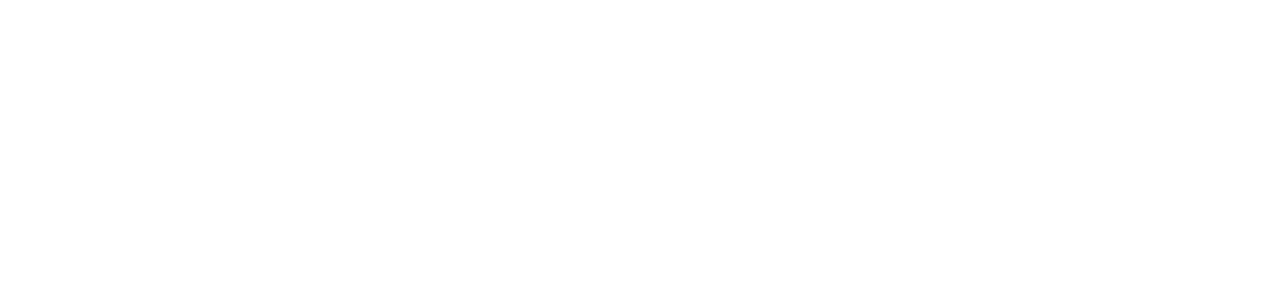
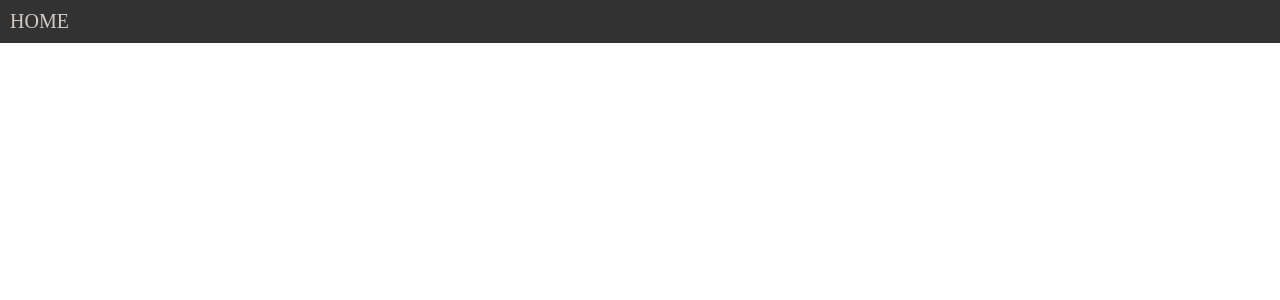
Before and after one commit to Mdidu/musical-streaming-app, a React (Create React App) app: page / in a window 1280 px wide. Shown: the top 300 px of the page. Built offline with nearby package versions, Linux system fonts and the light colour scheme.

Commit message:
update config && develop navbar

```diff
--- a/src/App.js
+++ b/src/App.js
@@ -1,10 +1,18 @@
+import { Route, Routes } from "react-router-dom";
 import "./App.css";
+import NavbarComponent from "./views/components/navbar/navbar";
 import HomePage from "./views/home-page/home";
 
 function App() {
   return (
     <div>
+      <header>
+        <NavbarComponent />
+      </header>
       <HomePage />
+      <Routes>
+        <Route path="/" element={<HomePage />} />
+      </Routes>
     </div>
   );
 }
--- a/src/index.css
+++ b/src/index.css
@@ -1,7 +1,5 @@
-/* * {
-  background: linear-gradient(90deg, rgb(13, 41, 74) 0%, rgb(81, 187, 224) 100%);
-} */
-body {
+* {
   margin: 0;
   padding: 0;
+  /* background: linear-gradient(90deg, rgb(13, 41, 74) 0%, rgb(81, 187, 224) 100%); */
 }
--- a/src/index.js
+++ b/src/index.js
@@ -1,6 +1,7 @@
 import React from "react";
 import ReactDOM from "react-dom/client";
 import { Provider } from "react-redux";
+import { BrowserRouter } from "react-router-dom";
 import App from "./App";
 import "./index.css";
 import reportWebVitals from "./reportWebVitals";
@@ -10,7 +11,9 @@
 root.render(
   <Provider store={store}>
     <React.StrictMode>
-      <App />
+      <BrowserRouter>
+        <App />
+      </BrowserRouter>
     </React.StrictMode>
   </Provider>
 );
--- a/src/stores/Store.js
+++ b/src/stores/Store.js
@@ -1,5 +1,21 @@
 import { configureStore } from "@reduxjs/toolkit";
 
+// le state et le reducer seront déplacé dans un autre fichier plus tard
+const initialState = {
+  playlistName: 0,
+  nbMusic: 0,
+  playing: false,
+};
+
+function playlistReducer(state = initialState, action) {
+  if (action.type === "restart") {
+    return initialState;
+  }
+  return state;
+}
+
 export const store = configureStore({
-  reducer: {},
+  reducer: {
+    playlistReducer,
+  },
 });
--- a/src/views/components/navbar/navbar.css
+++ b/src/views/components/navbar/navbar.css
@@ -0,0 +1,72 @@
+header, nav {
+  background-color: black;
+  opacity: 0.8;
+}
+nav, nav a {
+  color: #FAEEE7;
+}
+nav ul {
+  display: grid;
+  grid-gap: 10px;
+
+  list-style-type: none;
+}
+nav ul li {
+  padding: 10px;
+}
+li {
+  list-style-type: none;
+  padding: 10px 20px;
+}
+a {
+  text-decoration: none;
+  font-size: 20px;
+}
+.navbar-item {
+  text-decoration: none;
+  text-transform: uppercase;
+  font-size: 20px;
+  position: relative;
+}
+.navbar-item::before {
+  content: '';
+  width: 0;
+  height: 5px;
+  background-color: #3dbaeb;
+  position: absolute;
+  top: 100%;
+  left: 0;
+  transition: all 0.5s;
+}
+.navbar-item::after {
+  content: '';
+  width: 0;
+  height: 5px;
+  background-color: #54798a;
+  position: absolute;
+  top: 100%;
+  right: 0;
+  transition: all 0.5s;
+}
+.navbar-item:hover::before{
+  width: 50%;
+  transform: translateX(100%);
+}
+.navbar-item:hover::after{
+  width: 50%;
+  transform: translateX(-100%);
+}
+
+@media screen and (min-width: 768px) {
+  nav ul {
+    justify-content: space-between;
+    align-content: center;
+  }
+  #navbar-home {
+    grid-column: 1;
+  }
+  /* #navbar-read-playlist {
+    grid-row: 1;
+    grid-column: 2;
+  } */
+}
--- a/src/views/components/navbar/navbar.js
+++ b/src/views/components/navbar/navbar.js
@@ -1,7 +1,18 @@
+import { Link } from "react-router-dom";
 import "./navbar.css";
 
 function NavbarComponent() {
-  return <div></div>;
+  return (
+    <nav>
+      <ul>
+        <li id="navbar-home">
+          <Link to="/" class="navbar-item">
+            Home
+          </Link>
+        </li>
+      </ul>
+    </nav>
+  );
 }
 
 export default NavbarComponent;
```
